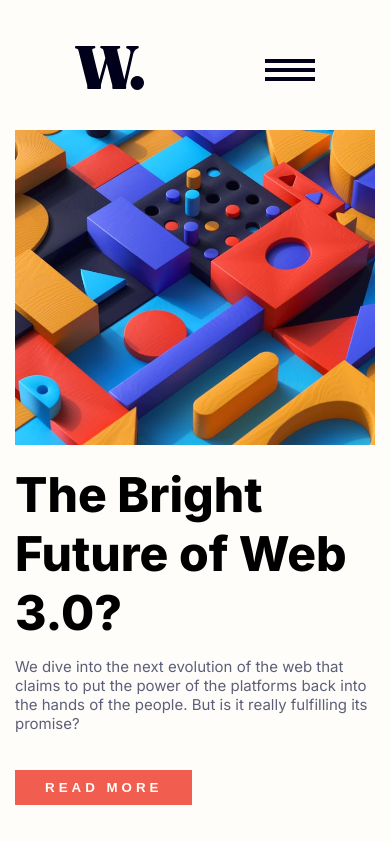
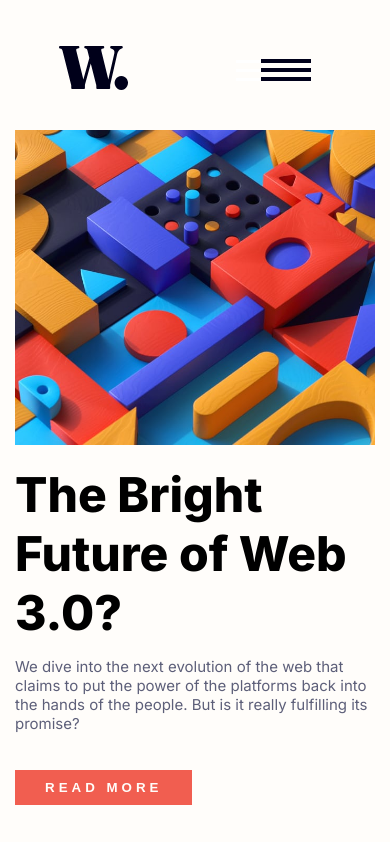
Before and after one commit to feroztia/news-homepage-main, a plain HTML site: page index.html in a window 390 px wide. Shown: the top 842 px of the page. Drawn offline with Linux system fonts and the light colour scheme; a script that the page names is missing.

Commit message:
first commit

```diff
--- a/index.html
+++ b/index.html
@@ -15,6 +15,13 @@
     <div class="logo">
       <img src="assets/images/logo.svg" alt="logo">
     </div>
+    <div class="overlay"></div>
+    <div class="navbar">
+      <div class="menu-toggle">
+          <span class="bar"></span>
+          <span class="bar"></span>
+          <span class="bar"></span>
+      </div>
     <nav>
       <ul>
         <li><a href="#">Home</a></li>
```
